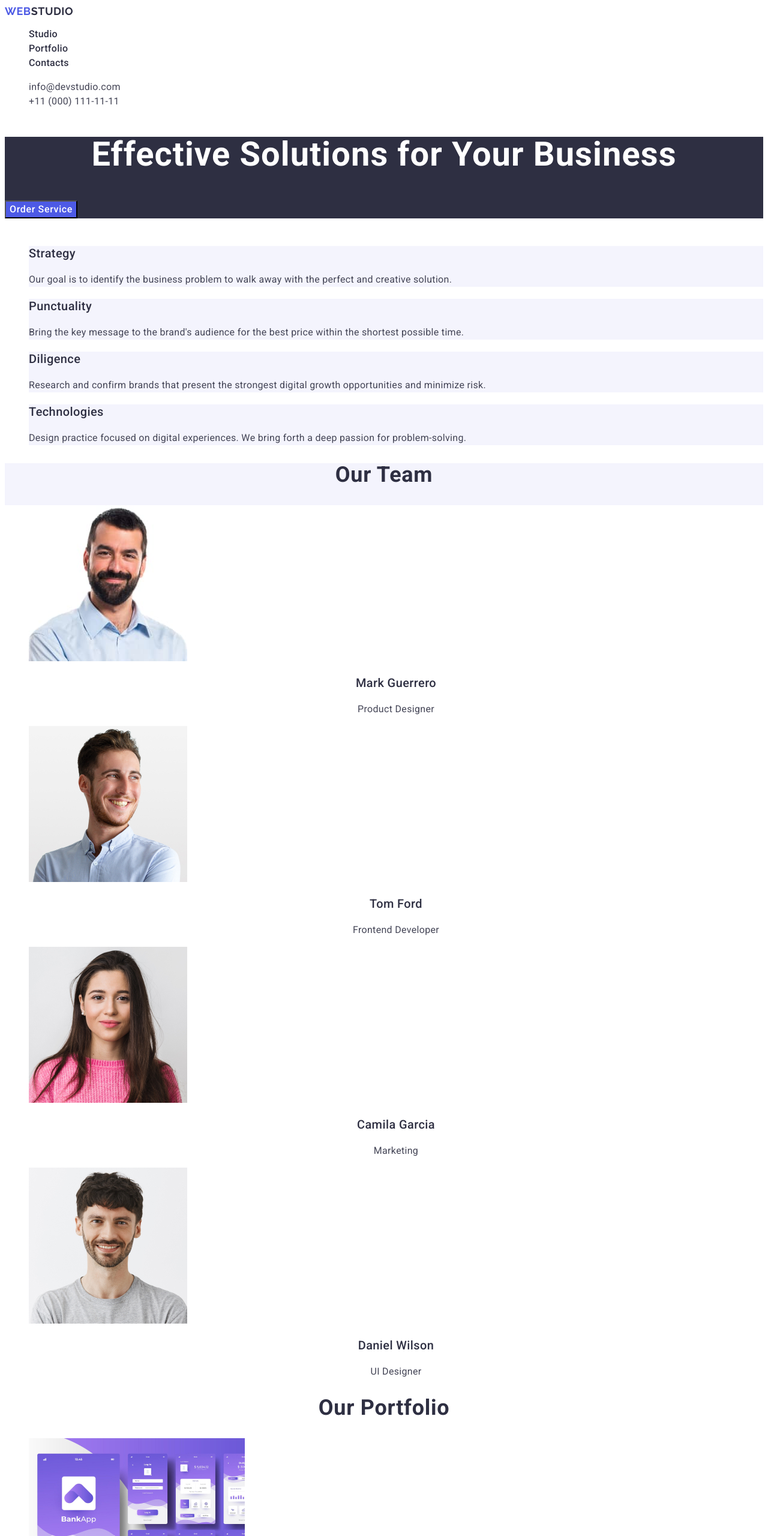
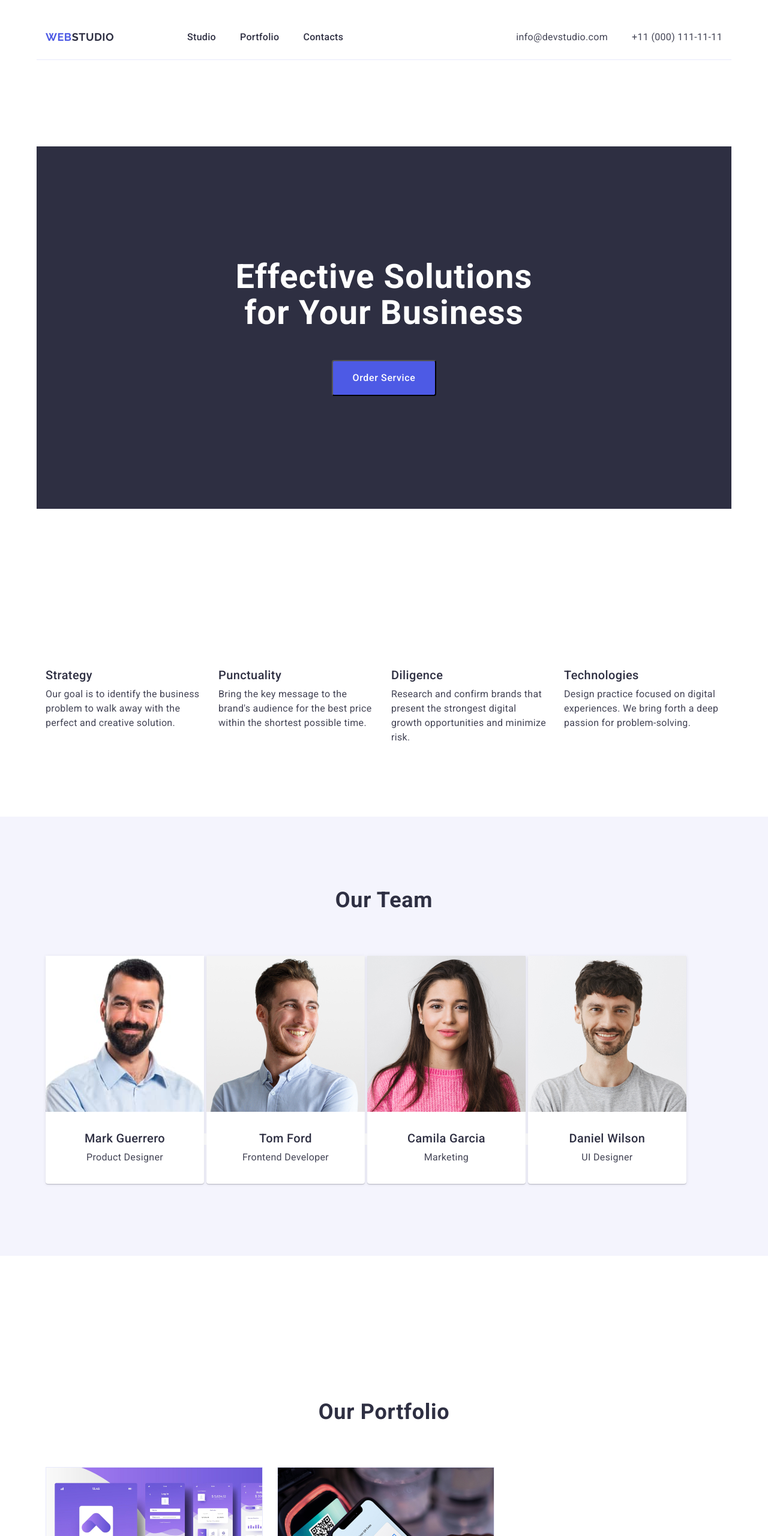
Before and after one commit to StasyaBo/goit-markup-hw-03, a plain HTML site: page index.html in a window 1280 px wide. Shown: the top 2560 px of the page at 60% size. Drawn offline with nearby package versions, Linux system fonts and the light colour scheme.

Commit message:
css-03-try01

```diff
--- a/css/styles.css
+++ b/css/styles.css
@@ -5,14 +5,44 @@ body {
     background-color: #FFFFFF;
 }
 
+.container {
+    width: 100%;
+    padding-left: 15px;
+    padding-right: 15px;
+    max-width: 1158px;
+    margin: 0 auto;
+
+       }
+
+p, h1, h2, h3, h4, h5, h6 {
+    margin-top: 0;
+    margin-bottom: 0;
+    }
+
+
 a {
     text-decoration: none;
+    color: currentColor;
 }
 
 ul {
     list-style: none;
+    margin-top: 0;
+    margin-bottom: 0;
+    padding-left: 0;
 }
 
+button {
+    cursor: pointer;
+}
+
+address {
+    font-style: normal;
+}
+.section{
+    padding-top: 120px;
+    padding-bottom: 120px;
+}
 .visually-hidden {
     margin: -1px;
     border: 0;
@@ -22,7 +52,26 @@ ul {
     overflow: hidden;
     }
 
+.header {
+    padding-top: 24px;
+    padding-bottom: 24px;
+}
+
+.header-container{
+    display: flex;
+    align-items: center;
+    justify-content: space-between;
+    padding-top: 25.5px;
+    padding-bottom: 25.5px;
+    border-bottom: 1px solid var(--CORNFLOWER, #E7E9FC);
+    background-color: var(--WHITE, #FFF);
+
+}
+
 .logo-header {
+    display: flex;
+    margin-right: 76px;
+    width: 44px;
     color: #4D5AE5;
     font-family:"Raleway", sans-serif;
     font-size: 18px;
@@ -30,11 +79,10 @@ font-weight: 700;
     line-height: 1.17;
     letter-spacing: 0.03em;
     text-transform: uppercase;
+}
 
-}
 .logo-header-color {
     color:#2E2F42;
-
 }
 
 .header-menu-link {
@@ -45,18 +93,32 @@ line-height: 1.5;
     letter-spacing: 0.02em;
 }
 
-
-
-
 .header-menu-studio:active {
     color: #404bbf;
     flex-shrink: 0;
+}
 
-}
 .address{
     font-style: normal;
 }
+.header-navigation{
+
+    display: flex;
+    gap: 40px;
+    align-items: center;
+
+}
+.header-menu{
+    display: flex;
+    gap: 40px;
+    margin-left: 76px;
+
+}
+
 .header-address{
+    display: flex;
+    gap: 40px;
+    margin-left: auto;
 
 }
 
@@ -87,21 +149,35 @@ flex-shrink: 0;
 background-color: #404BBF;
 }
 
+  /**----HERO----**/
 
-.hero {
-    background:  #2E2F42;
+.hero-container{
+    background-color:  #2E2F42;
+    padding-top: 188px;
+    padding-bottom: 188px;
 
 }
 .hero-title {
+    width: 496px;
+    text-align: center;
     color: #FFF;
-text-align: center;
     font-size: 56px;
     font-weight: 700;
     line-height: 1.07;
     letter-spacing: 0.02em;
+    margin-left: auto;
+    margin-right: auto;
+
+}
+.button-position{
+    display: flex;
 }
 
 .hero-button {
+    display: inline-flex;
+    padding: 16px 32px;
+    align-items: flex-start;
+    gap: 10px;
     color: #FFF;
     background-color: #4D5AE5;
     font-family: inherit;
@@ -111,7 +187,12 @@ font-weight: 500;
     line-height: 1.5;
     letter-spacing: 0.04em;
     cursor: pointer;
+    margin-top: 48px;
+    border-radius: 4px;
+    margin-left: auto;
+    margin-right: auto;
 }
+
 .hero-button:hover,
 .hero-button:focus{
     background-color: #404BBF;
@@ -119,11 +200,15 @@ cursor: pointer;
 }
 
 /*----features----*/
+
 .features-list {
-    background-color: #FFF;
+    display: flex;
+    gap: 24px;
+    background-color: #FFF  ;
 }
 .features-item {
-    background-color: #F4F4FD
+    background-color:  #FFF;
+    width: calc(100%- 72px * 4);
 }
 
 .features-subtitle {
@@ -132,6 +217,7 @@ font-size: 20px;
     font-weight: 500;
     line-height: 1.2;
     letter-spacing: 0.02em;
+    margin-bottom: 8px;
 }
 
 .features-item-text {
@@ -139,15 +225,23 @@ color: #434455;
     font-size: 16px;
     line-height: 1.5;
     letter-spacing: 0.02em;
+    max-width: 264px;
 }
 
 /*----Team----*/
 
 .team {
+    display: block;
+
     background-color: #F4F4FD;
+    padding-top: 120px;
 }
-
-.section-name {
+.team-img{
+    display: block;
+    gap: 24px;
+	max-width: 100%;
+}
+.team-title {
     color:  #2E2F42;
     text-align: center;
     font-size: 36px;
@@ -155,17 +249,34 @@ font-weight: 700;
     line-height:1.11;
     letter-spacing: 0.02em;
     text-transform: capitalize;
+    margin: 0 auto 72px;
+
 }
 
 .team-list {
+    display: inline;
+    row-gap: 24px;
     background-color: #FFFFFF;
+
 }
 
 .team-card {
+    display: inline-flex;
+    padding-bottom: 32px;
+    flex-direction: column;
+    justify-content: center;
+    align-items: center;
+    align-content: stretch;
+    gap: 32px 24px;
+    border-radius: 0px 0px 4px 4px;
     background-color: #FFFFFF;
+    box-shadow: 0px 2px 1px 0px rgba(46, 47, 66, 0.08), 0px 1px 1px 0px rgba(46, 47, 66, 0.16), 0px 1px 6px 0px rgba(46, 47, 66, 0.08);
 }
+.team-card-s {
+    margin-left: auto;
+    margin-right: auto;
 
-.team-img {
+
 }
 
 .team-subtitle {
@@ -175,6 +286,8 @@ font-size: 20px;
     font-weight: 500;
     line-height: 1.2;
     letter-spacing: 0.02em;
+    margin-top: 32px;
+
 }
 
 .team-position {
@@ -182,13 +295,62 @@ text-align: center;
     font-size: 16px;
     line-height: 1.5;
     letter-spacing: 0.02em;
+    margin-top: 8px;
+
 }
 
+
+
 /*----portfolio----*/
-.portfolio-title {
+
+.portfolio-container{
+    margin: 0 auto 72px;
+    padding-bottom: 120px;
+    padding-top: 120px;
+}
+
+.portfolio-img{
+    display: block;
+    width: 360px;
 
 }
-.portfolio-img {
+.portfolio-subtitle{
+    margin-bottom: 8px;
+}
+
+.portfolio-text{
+padding-left: 16px;
+padding-right: 16px;
+margin-top: 32px;
+padding-bottom: 32px;
+}
+.portfolio-card{
+    display: flex;
+    flex-wrap: wrap;
+    row-gap:  48px;
+    column-gap:  24px;
+    width: calc(100% - 48px * 3);
+
+}
+.portfolio-item{
+    border: 1px solid var(--CORNFLOWER, #E7E9FC);
+    background: var(--WHITE, #FFF);
+
+}
+
+.portfolio-title {
+    margin: 0 auto 72px;
+    color: var(--NAVY-BLUE, #2E2F42);
+    text-align: center;
+
+/* Header 2 */
+font-family: Roboto;
+font-size: 36px;
+font-style: normal;
+font-weight: 700;
+line-height: 40px; /* 111.111% */
+letter-spacing: 0.72px;
+text-transform: capitalize;
 }
 
 .portfolio-subtitle {
@@ -208,11 +370,17 @@ letter-spacing: 0.02em;
 
 /*----footer----*/
 
-.footer{
+
+.footer-container{
+    display: flex;
+    flex-direction: column;
+    justify-content: center;
     background-color: #2E2F42;
+    padding: 101.5px 1020px 100px 156px;
 }
 
 .footer-logo {
+
 color: #4d5ae5 ;
 font-family: "Raleway", sans-serif;
 font-size: 18px;
@@ -220,15 +388,26 @@ font-weight: 700;
 line-height: 1.17;
 letter-spacing: 0.03em;
 text-transform: uppercase;
+margin-bottom: 15px;
+
+
 }
 
 .footer-logo-color {
    color: #F4F4FD;
+   width: 71px;
+   flex-direction: column;
+   justify-content: center;
 }
 
 .footer-text{
+
 color: #F4F4FD;
 font-size: 16px;
 line-height: 1.5;
 letter-spacing: 0.02em;
+max-width: 264px;
+margin: 100%;
+padding-bottom: 100px;
+border-left: 156px;
 }
--- a/index.html
+++ b/index.html
@@ -4,6 +4,7 @@
     <meta charset="UTF-8" />
     <meta name="viewport" content="width=device-width, initial-scale=1.0" />
     <title>WebSTUDIO</title>
+    <link rel="stylesheet" href="https://cdnjs.cloudflare.com/ajax/libs/modern-normalize/2.0.0/modern-normalize.min.css" integrity="sha512-4xo8blKMVCiXpTaLzQSLSw3KFOVPWhm/TRtuPVc4WG6kUgjH6J03IBuG7JZPkcWMxJ5huwaBpOpnwYElP/m6wg==" crossorigin="anonymous" referrerpolicy="no-referrer" />
     <link rel="stylesheet" href="./css/styles.css" />
     <link rel="preconnect" href="https://fonts.googleapis.com">
 <link rel="preconnect" href="https://fonts.gstatic.com" crossorigin>
@@ -20,7 +21,8 @@
     <!-- Header -->
 
     <header class="header">
-      <nav>
+      <div class="container header-container">
+        <nav class="header-navigation">
           <a class="logo-header" href="./index.html">Web<span class="logo-header-color">Studio</span></a>
         <!---Menu navigation-->
             <ul class="header-menu">
@@ -28,27 +30,32 @@
                <li class="header-menu-item"><a class="header-menu-link" href="" target="_blank">Portfolio</a></li>
                <li class="header-menu-item"><a class="header-menu-link" href="" target="_blank">Contacts</a></li>
             </ul>
+                   <!-- Address header -->
         </nav>
-      <!-- Address header -->
          <address class="address">
          <ul class="header-address">
            <li class="header-address-item"><a class="header-address-link" href="mailto:info@devstudio.com">info@devstudio.com</a><br /></li>
             <li class="header-address-item"><a class="header-address-link" href="tel:+110001111111">+11 (000) 111-11-11</a><br /></li>
             </ul>
           </address>
+      </div>
     </header>
 
     <main>
       <!-- Section 1  Hero -->
-      <section class="hero">
+      <section class="section hero">
+        <div class="container hero-container">
           <h1 class="hero-title">Effective Solutions for Your Business</h1>
-      <button class="hero-button" type="button"> Order Service</button>
+       <div class="button-position"> <button class="hero-button" type="button"> Order Service</button></div>
+        </div>
      </section>
 
      <!-- Section 2  Features -->
-      <section>
+      <section class="section features">
 
+        <div class="container features-container">
           <h2 class="visually-hidden">Features</h2>
+
             <ul class="features-list">
               <li  class="features-item">
                 <h3 class="features-subtitle">Strategy</h3>
@@ -57,7 +64,6 @@
                   perfect and creative solution.
                 </p>
               </li>
-
               <li class="features-item">
                 <h3 class="features-subtitle">Punctuality</h3>
                 <p class="features-item-text">
@@ -82,76 +88,108 @@
                 </p>
               </li>
             </ul>
+
+        </div>
+      </section>
+
       <!-- Section 3  Team -->
-      </section>
-      <section class="team">
+
+      <section class="section team">
+        <div class="container">
           <h2 class="section-name team-title">Our Team</h2>
           <ul class="team-list">
             <li class="team-card">
+              <div class="team-card-s">
                 <img class="team-img" src="./images/candidat-1.jpg" alt="Photos Product Designer" width="264">
                 <h3 class="team-subtitle">Mark Guerrero</h3>
                 <p class="team-position">Product Designer</p>
+              </div>
             </li>
             <li class="team-card">
+              <div class="team-card-s">
                 <img class="team-img" src="./images/candidat-2.jpg" alt="Photos Frontend Developer" width="264">
                 <h3 class="team-subtitle">Tom Ford</h3>
                 <p class="team-position">Frontend Developer</p>
+              </div>
             </li>
             <li class="team-card">
+              <div class="team-card-s">
                 <img class="team-img" src="./images/candidat-3.jpg" alt="Photos Marketing" width="264">
                 <h3 class="team-subtitle">Camila Garcia</h3>
                 <p class="team-position">Marketing</p>
+              </div>
             </li>
             <li class="team-card">
+              <div class="team-card-s">
                 <img class="team-img" src="./images/candidat-4.jpg" alt="Photos UI Designer" width="264">
                 <h3 class="team-subtitle">Daniel Wilson</h3>
                 <p class="team-position">UI Designer</p>
+             </div>
             </li>
           </ul>
+        </div>
       </section>
+
       <!-- Section 4  Portfolio -->
-      <section>
+
+      <section class="section portfolio">
+         <div class="container portfolio-container">
             <h2 class="section-name portfolio-title">Our Portfolio</h2>
-        <ul>
-          <li>
+            <ul class="portfolio-card">
+              <li class="portfolio-item">
                 <img class="portfolio-img" src="./images/banking-app.jpg" alt="Pages our Banking App" width="360">
+                <div class="portfolio-text">
                   <h3 class="portfolio-subtitle">Banking App</h3>
                   <p class="portfolio-content">App</p>
+                </div>
               </li>
-          <li>
+              <li class="portfolio-item">
                 <img class="portfolio-img" src="./images/cashless-payment.jpg" alt="Cashless Payment" width="360">
+                <div class="portfolio-text">
                   <h3 class="portfolio-subtitle">Cashless Payment</h3>
                   <p class="portfolio-content">Marketing</p>
+                </div>
               </li>
-          <li>
+              <li class="portfolio-item">
                 <img class="portfolio-img" src="./images/meditation-app.jpg" alt="Pages our Meditation App" width="360">
+                <div class="portfolio-text">
                   <h3 class="portfolio-subtitle">Meditation App</h3>
                   <p class="portfolio-content">App</p>
+                </div>
               </li>
-          <li>
+              <li class="portfolio-item">
                 <img class="portfolio-img" src="./images/taxi-service.jpg" alt="Taxi Service" width="360">
+                <div class="portfolio-text">
                   <h3 class="portfolio-subtitle">Taxi Service</h3>
                   <p class="portfolio-content">Marketing</p>
+                </div>
               </li>
-          <li>
+              <li class="portfolio-item">
                 <img class="portfolio-img" src="./images/screen-illustrations.jpg" alt="Screen Illustrations" width="360">
+               <div class="portfolio-text">
                   <h3 class="portfolio-subtitle">Screen Illustrations</h3>
                   <p class="portfolio-content">Design</p>
+               </div>
               </li>
-          <li>
+              <li class="portfolio-item">
                 <img class="portfolio-img" src="./images/online-courses.jpg" alt="Online Courses" width="360">
+               <div class="portfolio-text">
                   <h3 class="portfolio-subtitle">Online Courses</h3>
                   <p class="portfolio-content">Marketing</p>
+               </div>
               </li>
             </ul>
+          </div>
         </section>
     </main>
     <!-- Footer-->
     <footer class="footer">
+      <div class="container footer-container">
         <a class="footer-logo" href="./index.html">Web<span class="footer-logo-color">Studio</span></a> <!-- Logo -->
         <p class="footer-text">
           Increase the flow of customers and sales for your business with digital marketing & growth solutions.
         </p>
+      </div>
     </footer>
   </body>
 </html>
```
Lines whose indentation alone changed are shown as unchanged.
